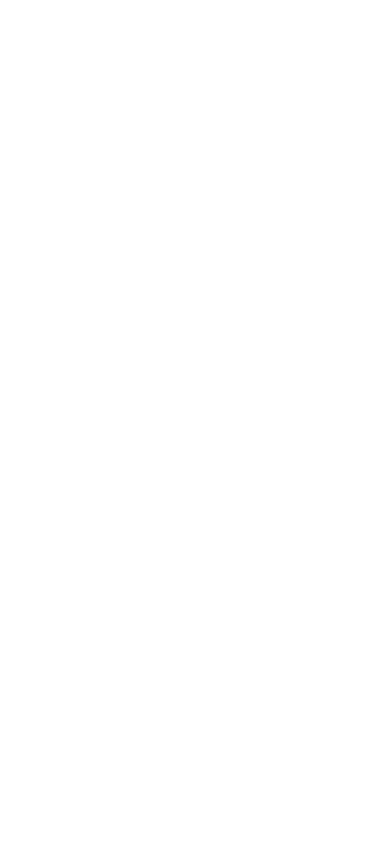
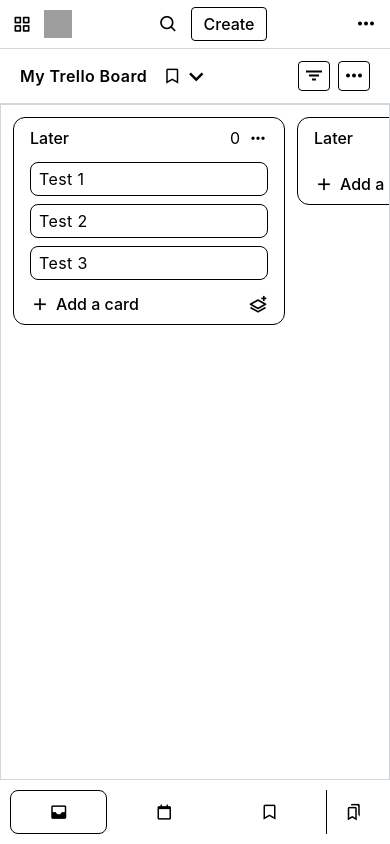
Before and after one commit to loganyeh/bulletin-board-fullstack, a React (Vite) app in the folder frontend/: page / in a window 390 px wide. Built offline with nearby package versions, Linux system fonts and the light colour scheme; grey boxes are pictures that could not be loaded.

Commit message:
feat: created mobile layout for trello clone

```diff
--- a/frontend/src/App.tsx
+++ b/frontend/src/App.tsx
@@ -2,14 +2,14 @@
 import { Routes, Route } from 'react-router-dom';
 
 // components
-import Home from './pages/Home/Home';
+import MainBoard from './pages/MainBoard/MainBoard';
 
 function App() {
 
   return (
     <>
       <Routes>
-        <Route path='/' element={<Home />} />
+        <Route path='/' element={<MainBoard />} />
       </Routes>
 
     </>
--- /dev/null
+++ b/frontend/src/pages/MainBoard/MainBoard.tsx
@@ -0,0 +1,133 @@
+
+
+function MainBoard(){
+    const bottomNav = ['bx bxs-inbox', 'bx bx-calendar-alt', 'bx bx-bookmark']
+
+    return(
+        <>
+            <div className="flex flex-col h-screen">
+                {/* Header */}
+                <div className="flex justify-between p-3 h-12">
+                    <div className="flex gap-3 items-center">
+                        <i className='bx bx-grid-alt text-xl'></i>
+                        <img src="https://i.pinimg.com/736x/39/f7/a2/39f7a27eb136d5b317ef2b5c093f8c9e.jpg" alt="logo.png" className="w-[28px] aspect-square" />
+                    </div>
+
+                    <div className="flex gap-3 items-center">
+                        <i className='bx bx-search text-xl' ></i>
+                        <button className="border px-3 py-1 font-medium rounded">Create</button>
+                    </div>
+
+                    <div className="flex items-center">
+                        <i className='bx bx-dots-horizontal-rounded text-2xl' ></i>
+                    </div>
+                </div>
+
+                {/* Bulletin Board Nav */}
+                <div className="border-y border-gray-300 flex justify-between px-5 py-3 h-14">
+                    <div className="flex gap-4 items-center">
+                        <h1 className="font-semibold tracking-wide">My Trello Board</h1>
+
+                        <div className="flex items-center">
+                            <i className='bx bx-bookmark text-lg' ></i>
+                            <i className='bx bx-chevron-down text-3xl' ></i>
+                        </div>
+                    </div>
+
+                    <div className="flex gap-2 text-2xl">
+                        <div className="border flex justify-center items-center w-[32px] aspect-square rounded">
+                            <i className='bx bx-filter' ></i>
+                        </div>
+
+                        <div className="border flex justify-center items-center w-[32px] aspect-square rounded">
+                            <i className='bx bx-dots-horizontal-rounded' ></i>
+                        </div>
+
+                    </div>
+                </div>
+
+                {/* Body for Boards */}
+                <div className="border border-gray-300 flex-1 flex items-start gap-3 p-3 overflow-x-scroll">
+                    {Array.from({ length: 1 }).map((_, index) => {
+                        return <div key={index} className="border flex gap-3 flex-col justify-between px-4 py-2 min-h-[88px] w-68 rounded-xl shrink-0">
+                            <div className="flex justify-between">
+                                <h2 className="font-medium">Later</h2>
+
+                                <div className="flex gap-2 items-center">
+                                    <p>0</p>
+                                    <i className='bx bx-dots-horizontal-rounded text-xl' ></i>
+                                </div>
+                            </div>
+
+                            <div className="flex gap-2 flex-col tracking-wide">
+                                {Array.from({ length: 3 }).map((_, index) => {
+                                    return <div key={index} className="border px-2 py-1 rounded-lg">
+                                        Test {index + 1}
+                                    </div>
+                                })}
+                            </div>
+
+                            <div className="flex justify-between items-center">
+                                <div className="flex gap-1.5 items-center">
+                                    <i className='bx bx-plus text-xl' ></i>
+                                    <p className="font-medium">Add a card</p>
+                                </div>
+
+                                <i className='bx bx-layer-plus text-xl'></i>
+                            </div>
+
+                        </div>
+                    })}
+
+                    <div className="border flex flex-col justify-between px-4 py-2 h-full max-h-[88px] w-68 rounded-xl shrink-0">
+                        <div className="flex justify-between">
+                            <h2 className="font-medium">Later</h2>
+
+                            <div className="flex gap-2 items-center">
+                                <p>0</p>
+                                <i className='bx bx-dots-horizontal-rounded text-xl' ></i>
+                            </div>
+                        </div>
+
+                        <div className="flex justify-between items-center">
+                            <div className="flex gap-1.5 items-center">
+                                <i className='bx bx-plus text-xl' ></i>
+                                <p className="font-medium">Add a card</p>
+                            </div>
+
+                            <i className='bx bx-layer-plus text-xl'></i>
+                        </div>
+                    </div>
+
+                    {/* Add another list button */}
+                    <div className="border flex justify-start items-center px-3 py-2 h-full max-h-[44px] w-68 rounded-xl shrink-0">
+                        <div className="flex justify-between items-center">
+                            <div className="flex gap-1.5 items-center">
+                                <i className='bx bx-plus text-xl' ></i>
+                                <p className="font-medium">Add another list</p>
+                            </div>
+                        </div>
+                    </div>
+                </div>
+
+                {/* Bottom Nav */}
+                <div className="flex gap-2 p-2.5 h-16">
+                    <div className="grid gap-2 grid-cols-3 w-10/12">
+                        {bottomNav.map((nav, index) => {
+                            return <div key={index} className={`${index === 0 ? "border" : ""} flex justify-center items-center rounded-lg`}>
+                                <i className={`${nav} text-lg`} ></i>
+                            </div>
+                        })}
+                    </div>
+
+                    <div className="border-l flex-1 flex justify-center items-center">
+                        <i className='bx bx-bookmarks text-lg'></i>
+                    </div>
+                </div>
+
+            </div>
+        </>
+    );
+};
+
+export default MainBoard;
```
Also changed, not shown: frontend/src/pages/Home/Home.tsx (deleted, +0 -12 lines).
